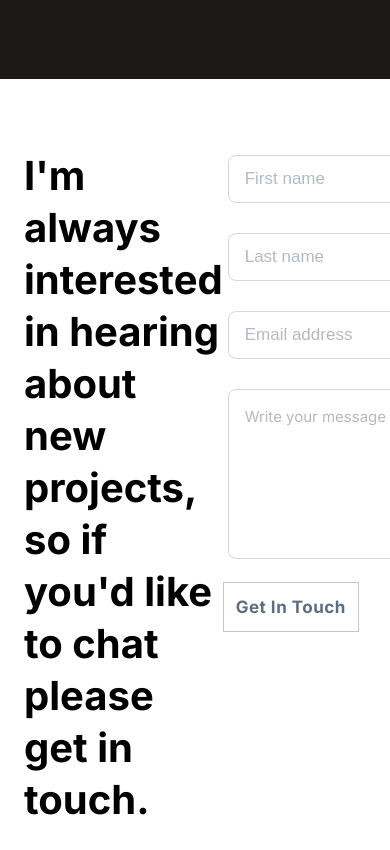
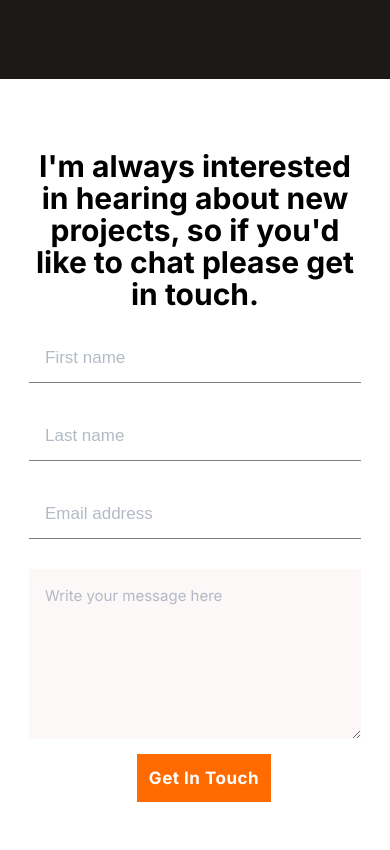
Before and after one commit to elmar8287/contact-form, a plain HTML site: page index.html in a window 390 px wide. Shown: the part 6380-7230 px from the top of the page. After the commit the page ends 7206 px from the top, so only its background shows below. Drawn offline with Linux system fonts and the light colour scheme.

Commit message:
Fix styling of mobile version and add screen shot to README file

```diff
--- a/css/main.css
+++ b/css/main.css
@@ -328,6 +328,107 @@ li {
 
 .contact-me {
   display: flex;
+  flex-direction: column;
+  border-top-left-radius: 90px;
+  position: relative;
+  padding: 24px;
+  margin-top: 47px;
+  overflow: hidden;
+}
+
+.info {
+  font-weight: 700;
+  font-size: 30px;
+  line-height: 32px;
+  font-family: "Inter", sans-serif;
+  text-align: center;
+}
+
+.info-bar {
+  width: auto;
+  margin-bottom: 20px;
+}
+
+::-webkit-input-placeholder {
+/* Edge */
+  color: #b3bac5;
+}
+
+:-ms-input-placeholder {
+/* Internet Explorer 10-11 */
+  color: #b3bac5;
+}
+
+::placeholder {
+  color: #b3bac5;
+}
+
+.form-elements {
+  display: flex;
+  flex-direction: column;
+  padding: 0;
+  margin: 0;
+}
+
+.form-elements li {
+  display: flex;
+  flex-direction: column;
+}
+
+.input {
+  height: 48px;
+  font-size: 17px;
+  font-style: normal;
+  font-weight: 400;
+  text-align: left;
+  margin-bottom: 20px;
+  padding: 15px 16px;
+  box-sizing: border-box;
+  border: none;
+  border-bottom: 1px solid gray;
+}
+
+.input-message {
+  color: #172b4d;
+  height: 170px;
+  padding: 15px 38px 15px 16px;
+  font-family: inherit;
+  font-size: 15px;
+  font-style: normal;
+  font-weight: 400;
+  line-height: 24px;
+  text-align: left;
+  border: none;
+  background-color: #FBF8F7;
+}
+
+.submit-btn {
+  display: flex;
+  padding: 12px;
+  background: #ff6b00;
+  font-family: "Inter", sans-serif;
+  font-style: normal;
+  font-weight: bold;
+  font-size: 17px;
+  line-height: 24px;
+  letter-spacing: 0.03em;
+  color: #fff;
+  border: none;
+  margin-left: 33%;
+  margin-top: 10px;
+}
+
+.submit-btn:hover {
+  box-shadow: none;
+  cursor: pointer;
+  color: #f55800;
+  background: #fff5e1;
+  border: 1px solid #f55800;
+}
+
+@media all and (min-width: 720px) {
+  .contact-me {
+    display: flex;
     flex-direction: row;
     border-top-left-radius: 90px;
     position: relative;
@@ -336,6 +437,15 @@ li {
     overflow: hidden;
   }
 
+  .info {
+    font-weight: 700;
+    font-size: 40px;
+    line-height: 52px;
+    font-family: "Inter", sans-serif;
+  }
+  .info-bar {
+    width: 550px;
+  }
   .info {
     font-weight: 700;
     font-size: 40px;
@@ -433,26 +543,14 @@ form:invalid > #submit {
     letter-spacing: 0.03em;
     color: #fff;
     align-self: start;
-  transition: 350ms;
     border: none;
   }
 
   .submit-btn:hover {
     box-shadow: none;
-  color: #396df2;
-  background-color: #fff;
     cursor: pointer;
+    color: #f55800;
+    background: #fff5e1;
+    border: 1px solid #f55800;
   }
-
-.line-shape {
-  width: 134px;
-  height: 5px;
-  margin-bottom: 8px;
-  border-radius: 10px;
-  color: #0d151e;
 }
-
-.error-message {
-  margin: 10px;
-  color: rgb(248, 200, 200);
-}
```
Also changed, not shown: media/png/contact-form.png (added), 1 other file. Lines whose indentation alone changed are shown as unchanged.
